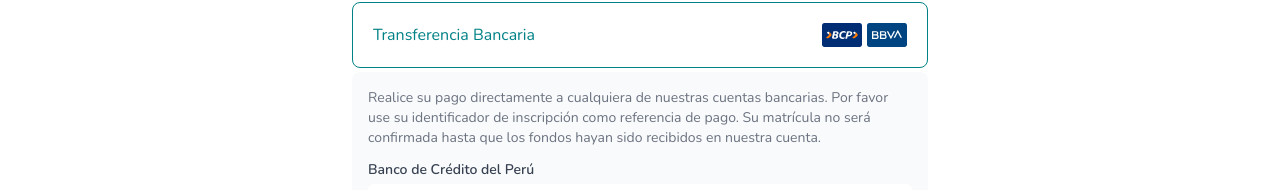
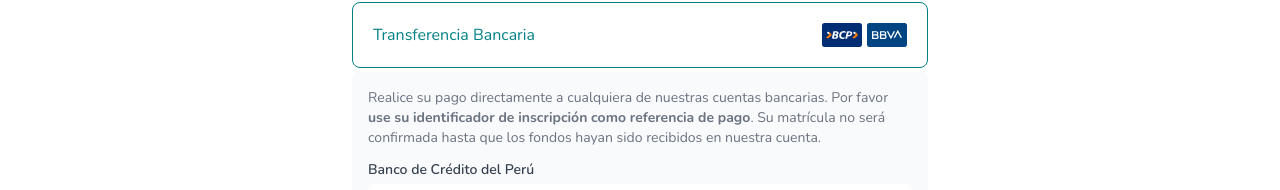
Before and after one commit to jpxoi/bioeasy-landing, a React (Vite) app: page /inscribete in a window 1280 px wide. Both pictures are taken after a click on the label "Transferencia Bancaria". Shown: the part 1096-1286 px from the top of the page. Built offline with nearby package versions, Linux system fonts and the light colour scheme; no server answers.

Commit message:
Update RegisterForm with improved payment instructions

```diff
--- a/src/Components/RegisterForm.jsx
+++ b/src/Components/RegisterForm.jsx
@@ -320,7 +320,7 @@ function RegisterForm({ orderIdentifier }) {
                         <div id="bank-details" className={`w-full rounded-lg cursor-pointer bg-gray-50 hover:bg-gray-100 px-4 py-4 mb-2 ${paymentMethod === "bank_transfer" ? "flex" : "hidden"}`}>
                             <div className="flex flex-wrap">
                                 <div id="bank-data" className="flex flex-col align-center mb-2">
-                                    <p className="text-sm text-pretty text-gray-500">Realice su pago directamente a cualquiera de nuestras cuentas bancarias. Por favor use su identificador de inscripción como referencia de pago. Su matrícula no será confirmada hasta que los fondos hayan sido recibidos en nuestra cuenta.</p>
+                                    <p className="text-sm text-pretty text-gray-500">Realice su pago directamente a cualquiera de nuestras cuentas bancarias. Por favor <strong>use su identificador de inscripción como referencia de pago</strong>. Su matrícula no será confirmada hasta que los fondos hayan sido recibidos en nuestra cuenta.</p>
                                 </div>
                                 <div className="w-full my-1">
                                     <h3 className="text-sm font-semibold text-gray-700">Banco de Crédito del Perú</h3>
@@ -368,7 +368,7 @@ function RegisterForm({ orderIdentifier }) {
                                         </div>
                                         <div id="yape-data" className="flex flex-col align-center px-2 rounded-md mt-1">
                                             <p className="text-sm font-semibold text-gray-600 mb-1">¿Cómo pagar via Yape?</p>
-                                            <p className="text-sm text-gray-500 text-pretty">Escanee el código QR con su aplicación Yape y efectúe el pago correspondiente. Por favor use su identificador de inscripción como referencia de pago. Su matrícula no será confirmada hasta que los fondos hayan sido recibidos en nuestra cuenta.</p>
+                                            <p className="text-sm text-gray-500 text-pretty">Escanee el código QR con su aplicación Yape y efectúe el pago correspondiente. Por favor <strong>use su identificador de inscripción como referencia de pago</strong>. Su matrícula no será confirmada hasta que los fondos hayan sido recibidos en nuestra cuenta.</p>
                                             <p className="text-sm font-medium text-gray-500 mt-2"><strong>Titular: </strong>Miguel Augusto Rodriguez Anticona</p>
                                             <p className="text-sm font-medium text-gray-500"><strong>Número: </strong>+51 986 938 845</p>
                                         </div>
@@ -394,7 +394,7 @@ function RegisterForm({ orderIdentifier }) {
                                         </div>
                                         <div id="plin-data" className="flex flex-col align-center px-2 rounded-md mt-1">
                                             <p className="text-sm font-semibold text-gray-600 mb-1">¿Cómo pagar via Plin?</p>
-                                            <p className="text-sm text-gray-500 text-pretty">Escanee el código QR con su app Banca Móvil de alguno de los bancos participantes de Plin y efectúe el pago. Por favor use su identificador de inscripción como referencia de pago. Su matrícula no será confirmada hasta que los fondos hayan sido recibidos en nuestra cuenta.</p>
+                                            <p className="text-sm text-gray-500 text-pretty">Escanee el código QR con su app Banca Móvil de alguno de los bancos participantes de Plin y efectúe el pago. Por favor <strong>use su identificador de inscripción como referencia de pago</strong>. Su matrícula no será confirmada hasta que los fondos hayan sido recibidos en nuestra cuenta.</p>
                                             <p className="text-sm font-medium text-gray-500 mt-2"><strong>Titular: </strong>Miguel Augusto Rodriguez Anticona</p>
                                             <p className="text-sm font-medium text-gray-500"><strong>Número: </strong>+51 986 938 845</p>
                                         </div>
```
